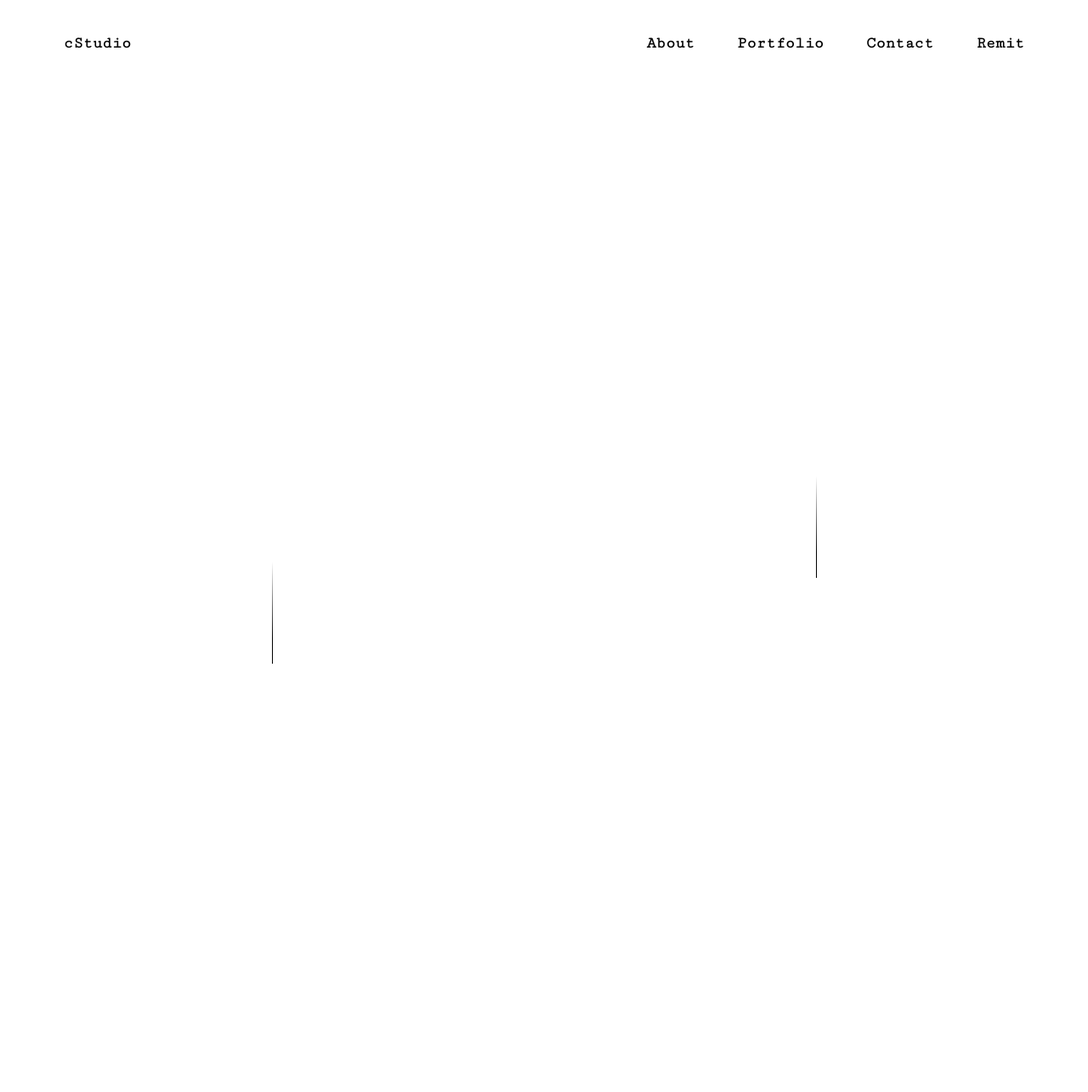
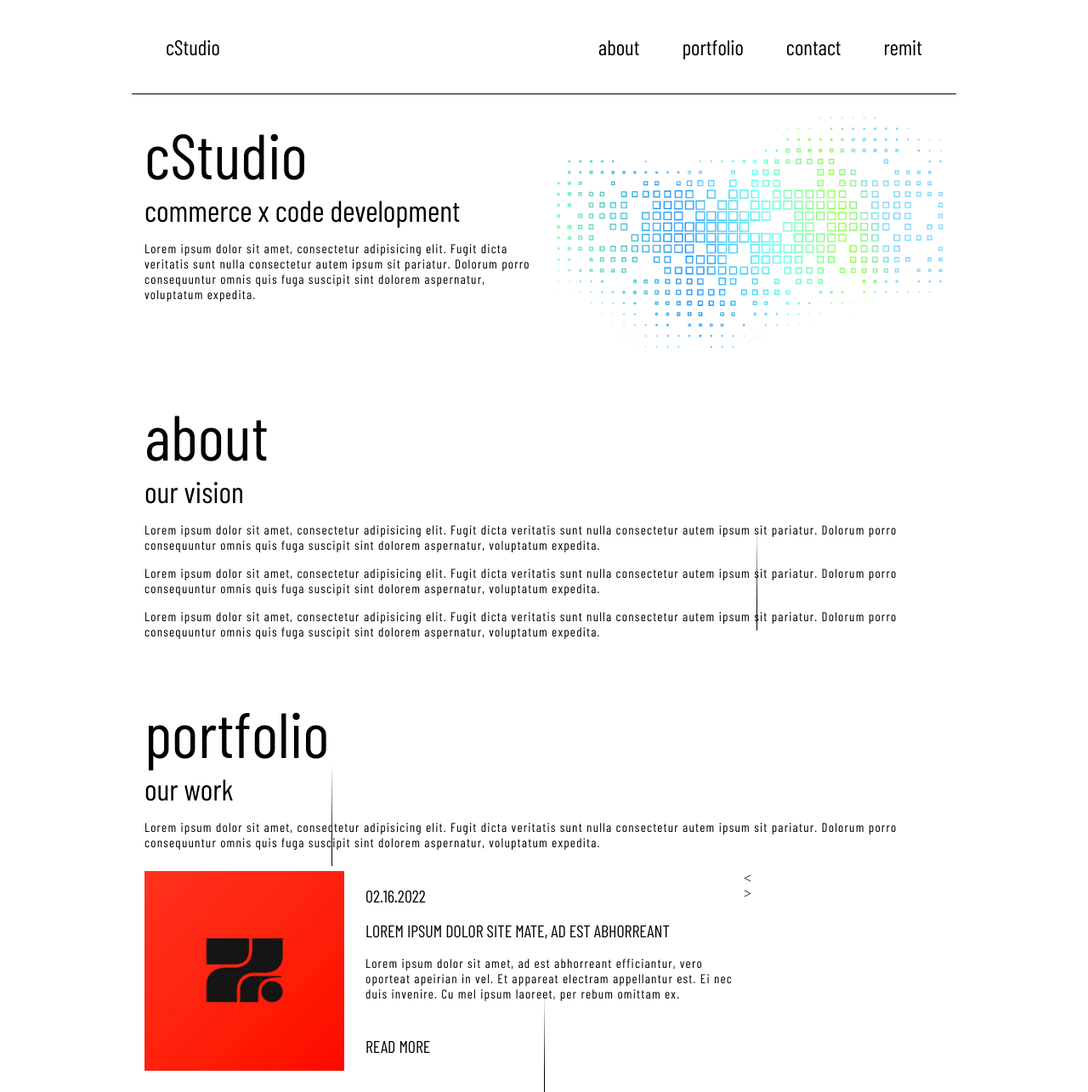
Before and after one commit to chillcs/vanilla-cstudio, a plain HTML site: page index.html in a window 1280 px wide. Shown: the whole page at 85% size. Before the commit the page ends 800 px from the top, so only its background shows below. Drawn offline with nearby package versions, Linux system fonts and the light colour scheme; a web font is replaced by a local one.

Commit message:
home page progess

```diff
--- a/index.html
+++ b/index.html
@@ -5,19 +5,20 @@
    <meta http-equiv="X-UA-Compatible" content="IE=edge">
    <meta name="viewport" content="width=device-width, initial-scale=1.0">
    <link rel="stylesheet" href="style.css">
+   <script src="https://ajax.googleapis.com/ajax/libs/jquery/3.5.1/jquery.min.js"></script>
    <script type="text/javascript" href="logic.js" defer></script>
    <link rel="preconnect" href="https://fonts.googleapis.com">
    <link rel="preconnect" href="https://fonts.gstatic.com" crossorigin>
-   <link href="https://fonts.googleapis.com/css2?family=Cutive+Mono&display=swap" rel="stylesheet">
+   <link href="https://fonts.googleapis.com/css2?family=Barlow+Condensed:ital,wght@0,100;0,200;0,300;0,400;0,500;0,600;0,700;1,100;1,200;1,300;1,400;1,500;1,600;1,700&display=swap" rel="stylesheet">
    <title>Document</title>
 </head>
 <body>
 
    <div class="background">
       <div class="lines">
-         <div class="line"></div>
-         <div class="line"></div>
-         <div class="line"></div>
+         <div class="line line01"></div>
+         <div class="line line02"></div>
+         <div class="line line03"></div>
       </div>
    </div>
 
@@ -28,14 +29,60 @@
          </div>
          <div class="nav">
             <ul>
-               <li><a href=""><h3>About</h3></a></li>
-               <li><a href=""><h3>Portfolio</h3></a></li>
-               <li><a href=""><h3>Contact</h3></a></li>
-               <li><a href=""><h3>Remit</h3></a></li>
+               <li><a href=""><h3>about</h3></a></li>
+               <li><a href=""><h3>portfolio</h3></a></li>
+               <li><a href=""><h3>contact</h3></a></li>
+               <li><a href=""><h3>remit</h3></a></li>
             </ul>
          </div>
       </div>
    </header>
 
+   <div class="section01">
+      <div class="section--50">
+         <h1>cStudio</h1>
+         <h2>commerce x code development</h2>
+         <p>Lorem ipsum dolor sit amet, consectetur adipisicing elit. Fugit dicta veritatis sunt nulla consectetur autem ipsum sit pariatur. Dolorum porro consequuntur omnis quis fuga suscipit sint dolorem aspernatur, voluptatum expedita.</p>
+      </div>
+      <div class="section--50">
+         <img class="hero-img" src="assets/tech01-nb.png">
+      </div>
+   </div>
+
+   <div class="section02">
+      <div class="section--100">
+         <h1>about</h1>
+         <h2>our vision</h2>
+         <p>Lorem ipsum dolor sit amet, consectetur adipisicing elit. Fugit dicta veritatis sunt nulla consectetur autem ipsum sit pariatur. Dolorum porro consequuntur omnis quis fuga suscipit sint dolorem aspernatur, voluptatum expedita.</p>
+         <p>Lorem ipsum dolor sit amet, consectetur adipisicing elit. Fugit dicta veritatis sunt nulla consectetur autem ipsum sit pariatur. Dolorum porro consequuntur omnis quis fuga suscipit sint dolorem aspernatur, voluptatum expedita.</p>
+         <p>Lorem ipsum dolor sit amet, consectetur adipisicing elit. Fugit dicta veritatis sunt nulla consectetur autem ipsum sit pariatur. Dolorum porro consequuntur omnis quis fuga suscipit sint dolorem aspernatur, voluptatum expedita.</p>
+      </div>
+   </div>
+
+   <div class="section03">
+      <div class="section--100">
+         <h1>portfolio</h1>
+         <h2>our work</h2>
+         <p>Lorem ipsum dolor sit amet, consectetur adipisicing elit. Fugit dicta veritatis sunt nulla consectetur autem ipsum sit pariatur. Dolorum porro consequuntur omnis quis fuga suscipit sint dolorem aspernatur, voluptatum expedita.</p>
+         <div class="slide">
+            <div class="slide01">
+               <img class="port-img" src="assets/portfolio-demo.jpg">
+               <div class="port-text-cont">
+                  <h4>02.16.2022</h4>
+                  <h4>LOREM IPSUM DOLOR SITE MATE, AD EST ABHORREANT</h4>
+                  <p>Lorem ipsum dolor sit amet, ad est abhorreant efficiantur, vero oporteat apeirian in vel. Et appareat electram appellantur est. Ei nec duis invenire. Cu mel ipsum laoreet, per rebum omittam ex.</p>
+                  <h4>READ MORE</h4>
+               </div>
+               <div class="port-btn-cont">
+                  <div class="btn-left"><</div>
+                  <div class="btn-right">></div>
+               </div>
+            </div>
+         </div>
+      </div>
+   </div>
+
+
+
 </body>
 </html>
--- a/style.css
+++ b/style.css
@@ -12,7 +12,10 @@
 
 body {
 	position: relative;
+	max-width: 1000px;
 	min-height: 100vh;
+	margin: auto;
+	padding: 0 15px;
 }
 
 .lines {
@@ -55,20 +58,25 @@ body {
 	animation-timing-function: cubic-bezier(0.4, 0.26, 0, 0.97);
 }
 
-.line:nth-child(1) {
+.line01 {
 	margin-left: -25%;
 }
-
-.line:nth-child(1)::after {
-	animation-delay: 2s;
+.line01::after {
+	animation-delay: 2.5s;
 }
 
-.line:nth-child(3) {
+.line02 {
+	margin-left: 0%;
+}
+.line02::after {
+	animation-delay: 1.5s;
+}
+
+.line03 {
 	margin-left: 25%;
 }
-
-.line:nth-child(3)::after {
-	animation-delay: 2.5s;
+.line03::after {
+	animation-delay: 3s;
 }
 
 @keyframes drop {
@@ -86,9 +94,36 @@ a {
 	text-decoration: none;
 }
 
+h1,
+h2,
+h3,
+h4,
+p {
+	font-family: 'Barlow Condensed', sans-serif;
+	color: #000;
+	font-weight: 300;
+}
+
+h1 {
+	font-size: 75px;
+}
+
+h2 {
+	font-size: 35px;
+	padding-bottom: 15px;
+}
+
 h3 {
-	font-family: 'Cutive Mono', monospace;
-	color: #000;
+	font-size: 25px;
+}
+
+h4 {
+	font-size: 20px;
+}
+
+p {
+	font-size: 15px;
+	letter-spacing: 1.2px;
 }
 
 /* Header --- */
@@ -97,7 +132,8 @@ h3 {
 	display: flex;
 	align-items: center;
 	justify-content: space-between;
-	padding: 25px 50px;
+	padding: 25px 15px;
+	border-bottom: 1px solid #000;
 }
 
 .logo {
@@ -112,3 +148,47 @@ h3 {
 .nav li {
 	padding: 15px 25px;
 }
+
+/* Content --- */
+
+.section--50 {
+	width: 50%;
+	padding: 25px 15px;
+}
+
+.section--100 {
+	width: 100%;
+	padding: 25px 15px;
+}
+
+.section01 {
+	display: flex;
+}
+
+.hero-img {
+	width: 100%;
+}
+
+.section02 p {
+	padding-bottom: 15px;
+}
+
+.section03 p {
+	padding-bottom: 25px;
+}
+
+.slide01 {
+	display: flex;
+}
+
+.port-img {
+	width: 25%;
+}
+
+.port-text-cont {
+	display: flex;
+	flex-direction: column;
+	justify-content: space-evenly;
+	width: 50%;
+	padding-left: 25px;
+}
```
Also changed, not shown: assets/portfolio-demo.jpg (added), assets/tech01-nb.png (added), 1 other file.
